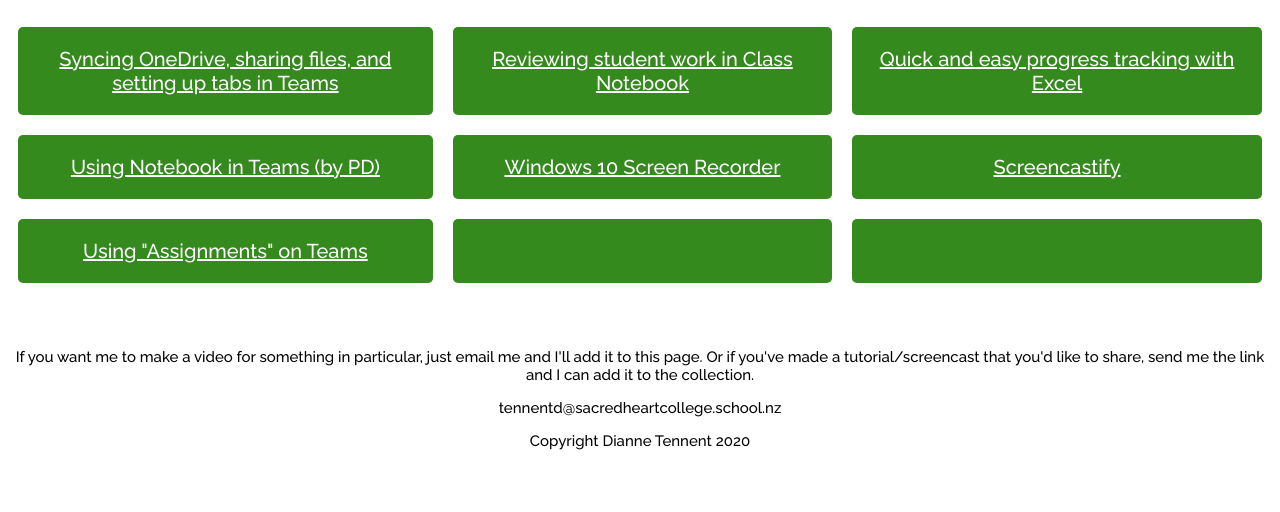
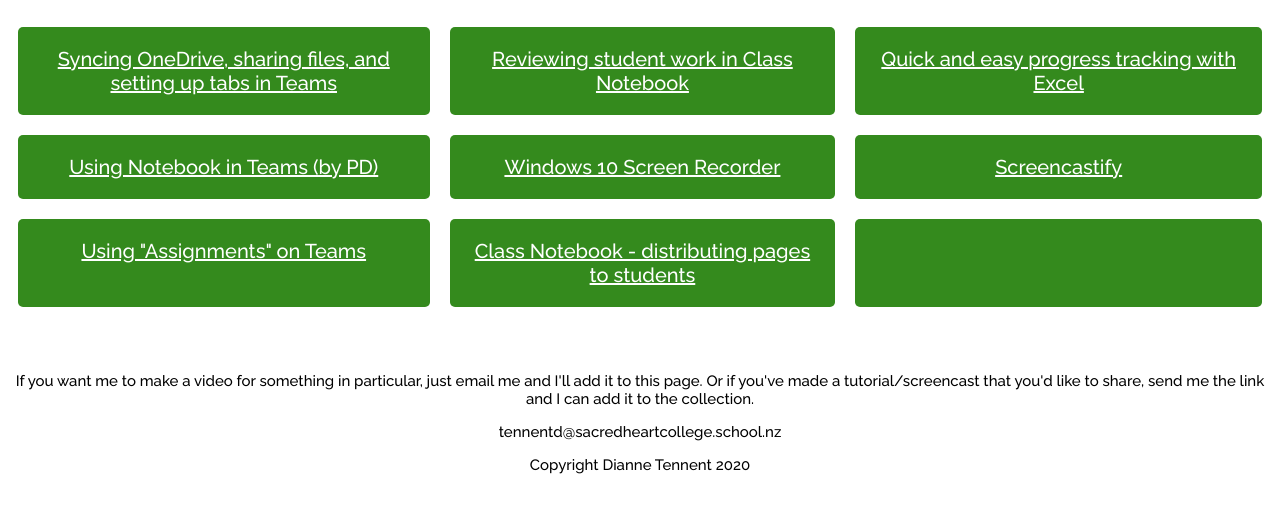
Before and after one commit to tennentd/dt-tips, a plain HTML site: page index.html in a window 1280 px wide. Shown: the part 206-718 px from the top of the page. Drawn offline with Linux system fonts and the light colour scheme.

Commit message:
Add files via upload

```diff
--- a/index.html
+++ b/index.html
@@ -26,7 +26,7 @@
   <div class="grid-item"><a target="_blank" href="https://www.youtube.com/watch?v=TOxzIeIUKjY">Windows 10 Screen Recorder</a></div>
   <div class="grid-item"><a target="_blank" href="https://drive.google.com/file/d/1pi0pFAVYTBGzE78NBPXuMKatln46HMCW/view">Screencastify</a></div>
   <div class="grid-item"><a target="_blank" href="https://drive.google.com/file/d/1kokl9BKh1MeoqnbGO8CJZO8IJV0Xev2n/view">Using "Assignments" on Teams</a></div>
-  <div class="grid-item"><a target="_blank" href="#"></a></div>
+  <div class="grid-item"><a target="_blank" href="https://drive.google.com/file/d/1lZC5NXzrsuilnAWjvt91pXu9_yvTbiGl/view">Class Notebook - distributing pages to students</a></div>
   <div class="grid-item"><a target="_blank" href="#"></a></div>
 </div>
 
```
